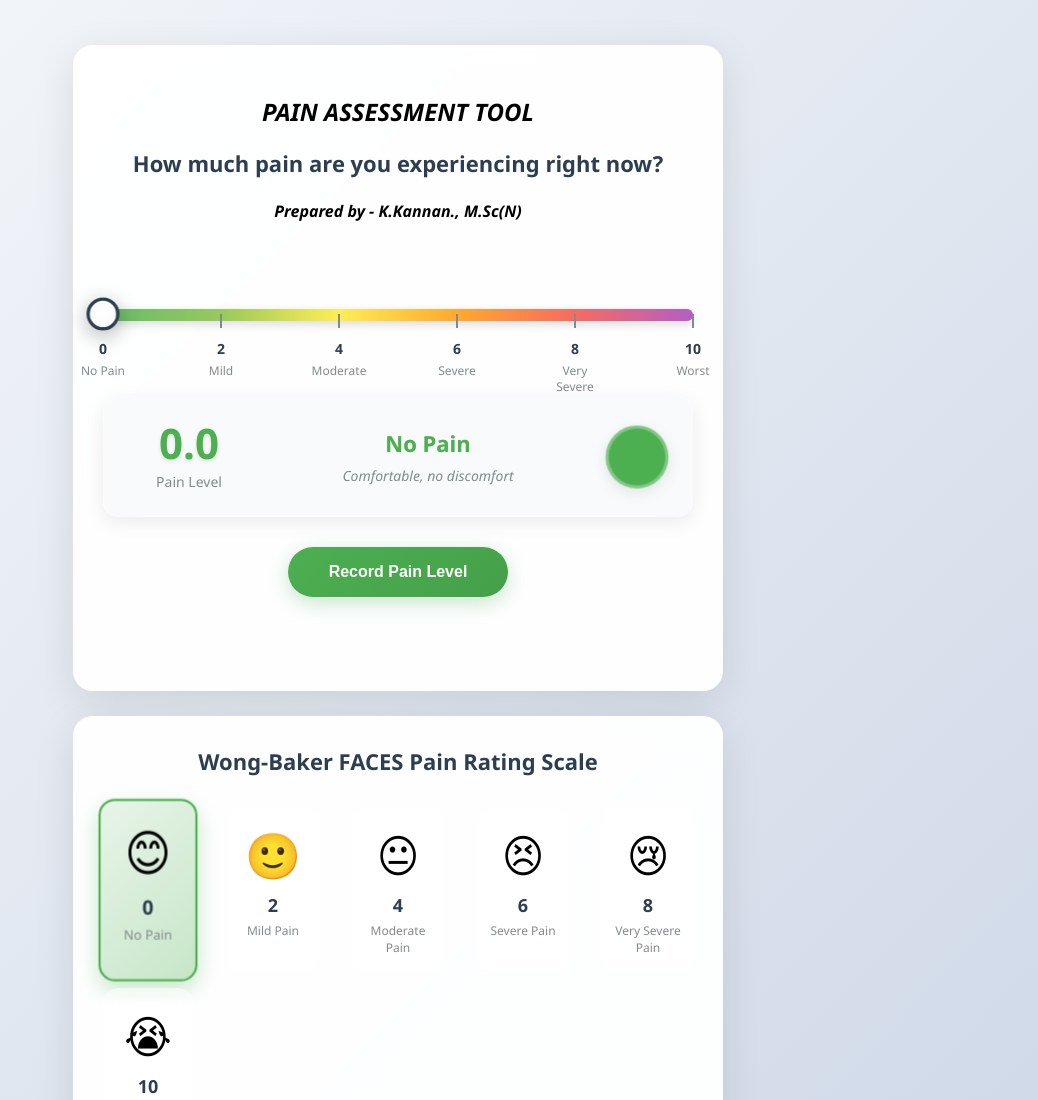
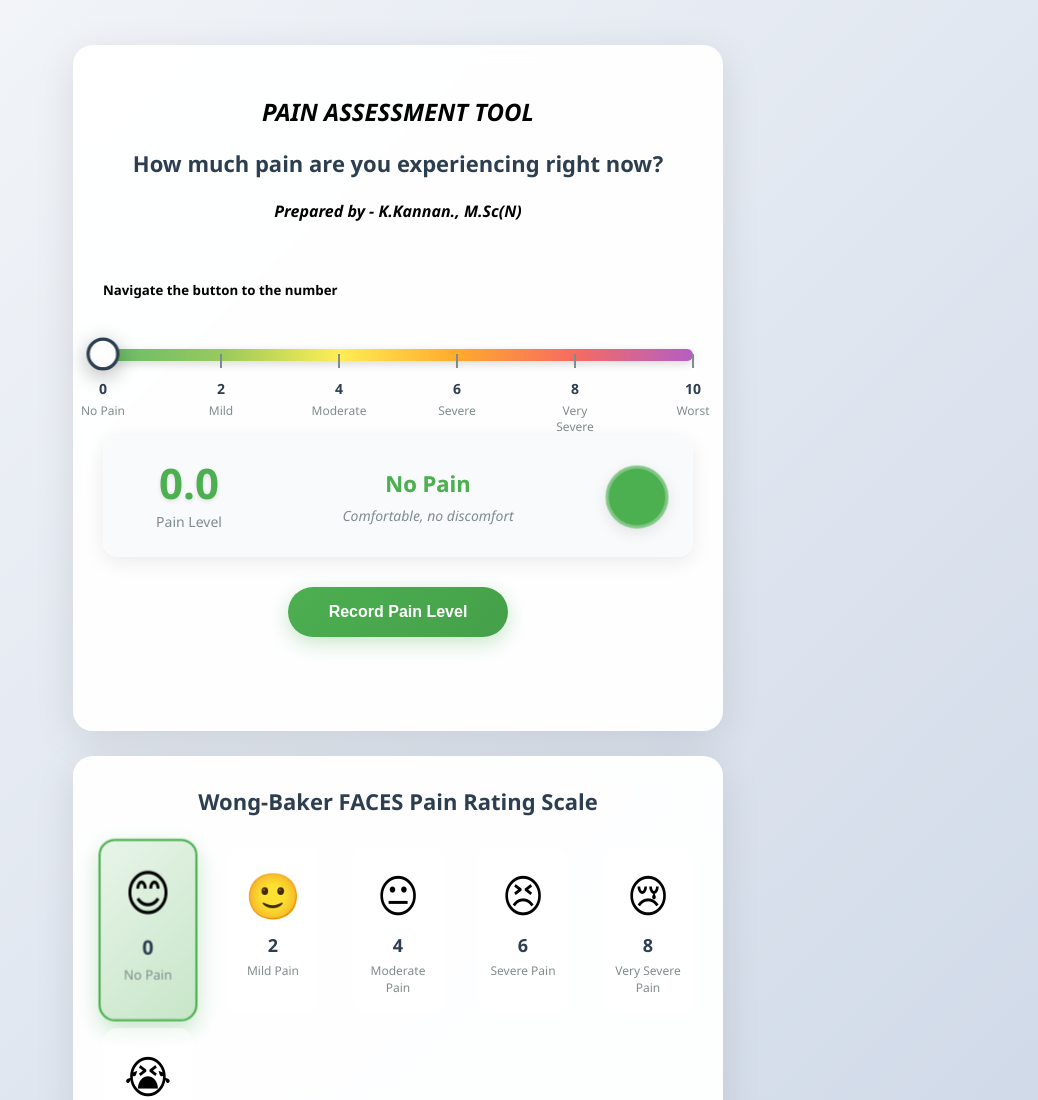
Before and after one commit to kannagobi69-art/Pain, a plain HTML site: page index.html in a window 1280 px wide. Shown: the top 1100 px of the page, without its empty margins (242-1280 px from the left). Drawn offline with Linux system fonts and the light colour scheme.

Commit message:
Update index.html

```diff
--- a/index.html
+++ b/index.html
@@ -19,7 +19,7 @@
       <span></span>
     </div>
   </div>
-
+  <h5>Navigate the button  to the number</h5>
   <div id="visual-analogue-scale">
     <div id="scale-track">
       <div class="gradient-flow"></div>
```
